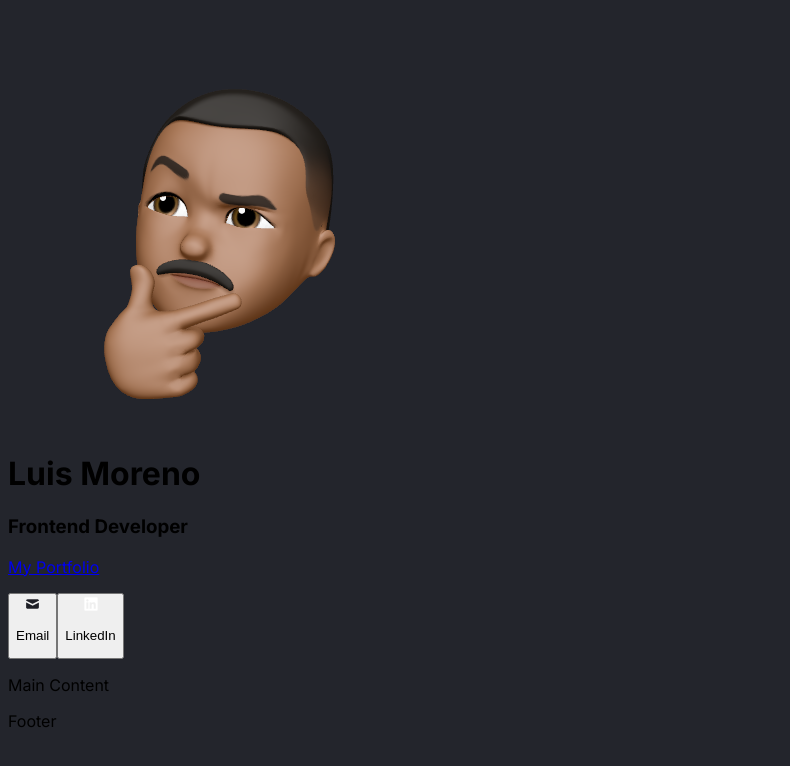
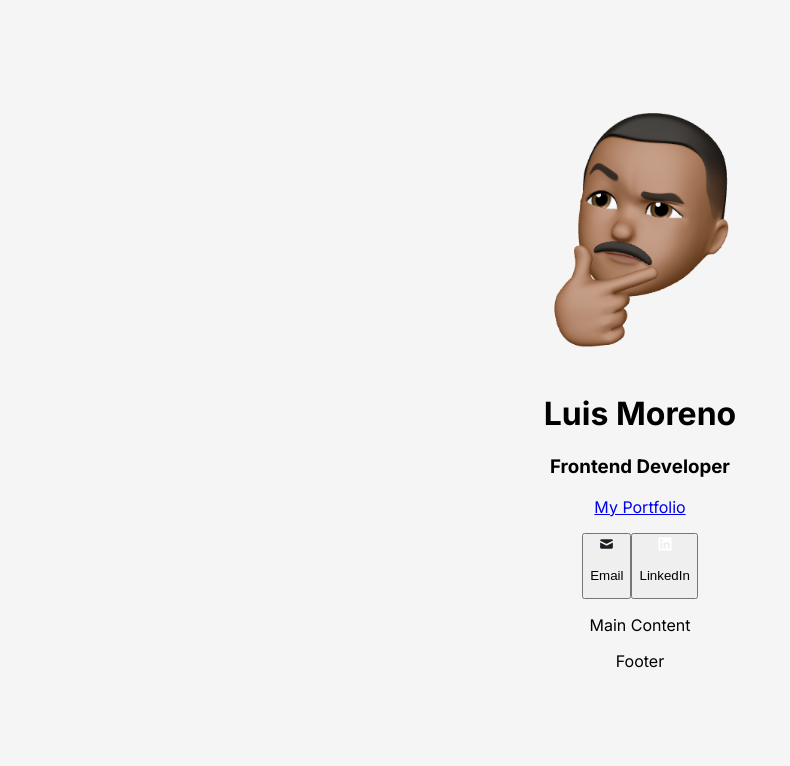
Before and after one commit to mandelbrojt/digital-card, a React (Vite) app in the folder digital-card/: page / in a window 1280 px wide. Shown: the top 766 px of the page, without its empty margins (0-790 px from the left). Built offline with nearby package versions, Linux system fonts and the light colour scheme.

Commit message:
Change background to light theme

```diff
--- a/digital-card/src/index.css
+++ b/digital-card/src/index.css
@@ -1,4 +1,14 @@
 body {
-    background-color: #23252C;
+    background-color: #F5F5F5;
     font-family: "Inter", serif;
 }
+
+#root {
+    padding: 44px 116px;
+    text-align: center;
+}
+
+.avatar-img {
+    width: 317px;
+    height: 317px;
+}
```
